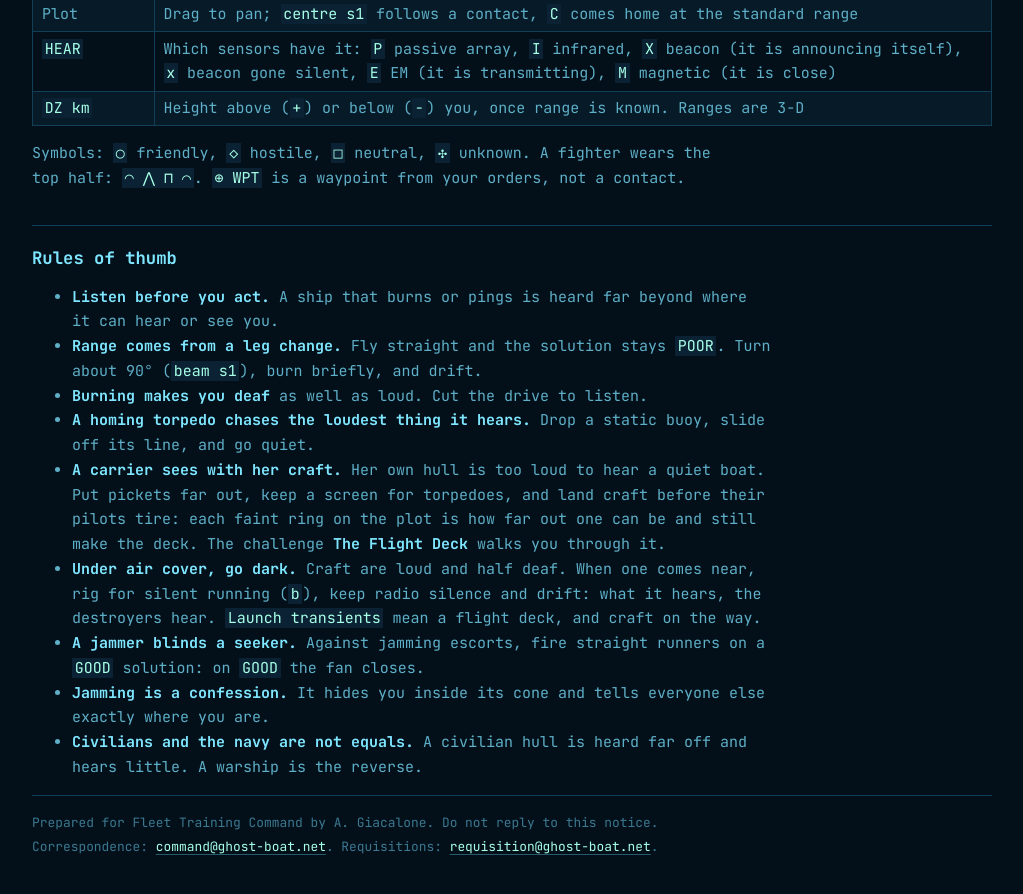
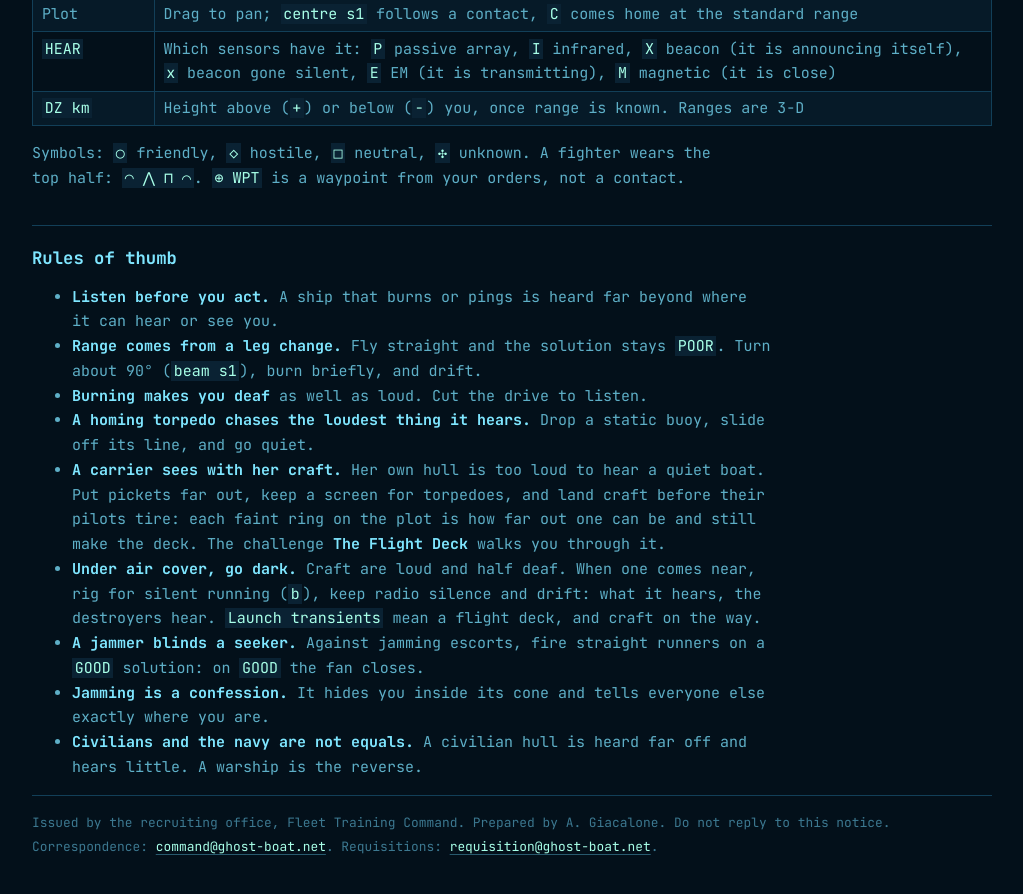
Before and after one commit to agiacalone/ghostboat, a Jekyll site: the page built from quickref.md, in a window 1280 px wide and 900 px high, scrolled down 6480 px. Shown: the top 894 px of the window, without its empty margins (128-1151 px from the left). Built offline with Jekyll 4.4.1, drawn with Linux system fonts in a browser that asks for light colours; our own code applies the rules of GitHub Pages for plain Markdown files; some of the changed text lies outside the part shown.

Commit message:
Speak as the fleet's recruiting office
Section by section, the site and README now recruit: service in the
black, the fleet's most accurate simulator, recruiting posters at the
recruitment office, the training programme, war bonds (with the plain
purchase terms beside them) and papers issued to recruits.

Co-Authored-By: Claude Opus 5.5 <noreply@anthropic.com>
Claude-Session: https://claude.ai/code/session_01LMsLD8JpZJQjdx6PZqxKxg

```diff
--- a/_layouts/default.html
+++ b/_layouts/default.html
@@ -28,14 +28,14 @@
       <nav aria-label="Papers">
         <a href="{{ '/manual.html' | relative_url }}"><kbd>?</kbd> manual</a>
         <a href="{{ '/quickref.html' | relative_url }}"><kbd>q</kbd> quick reference</a>
-        <a href="{{ '/#requisition' | relative_url }}"><kbd>r</kbd> requisition</a>
+        <a href="{{ '/#requisition' | relative_url }}"><kbd>w</kbd> war bonds</a>
       </nav>
     </header>
     <main id="main" class="{% if page.url == '/' %}home{% else %}paper{% endif %}">
       {{ content }}
     </main>
     <footer class="foot">
-      <p>Prepared for Fleet Training Command by A. Giacalone. Do not reply to this notice.</p>
+      <p>Issued by the recruiting office, Fleet Training Command. Prepared by A. Giacalone. Do not reply to this notice.</p>
       <p>Correspondence: <a href="mailto:command@ghost-boat.net">command@ghost-boat.net</a>. Requisitions: <a href="mailto:requisition@ghost-boat.net">requisition@ghost-boat.net</a>.</p>
     </footer>
   </div>
```
Also changed, not shown: index.html (+13 -12 lines), README.md.
